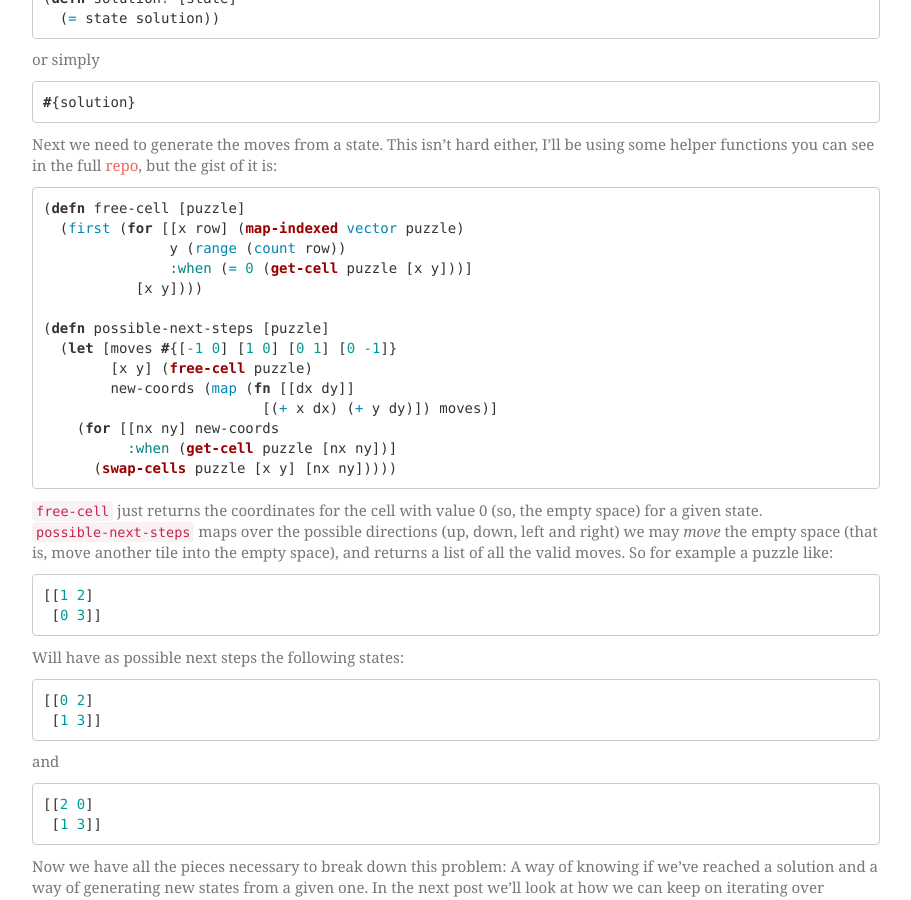
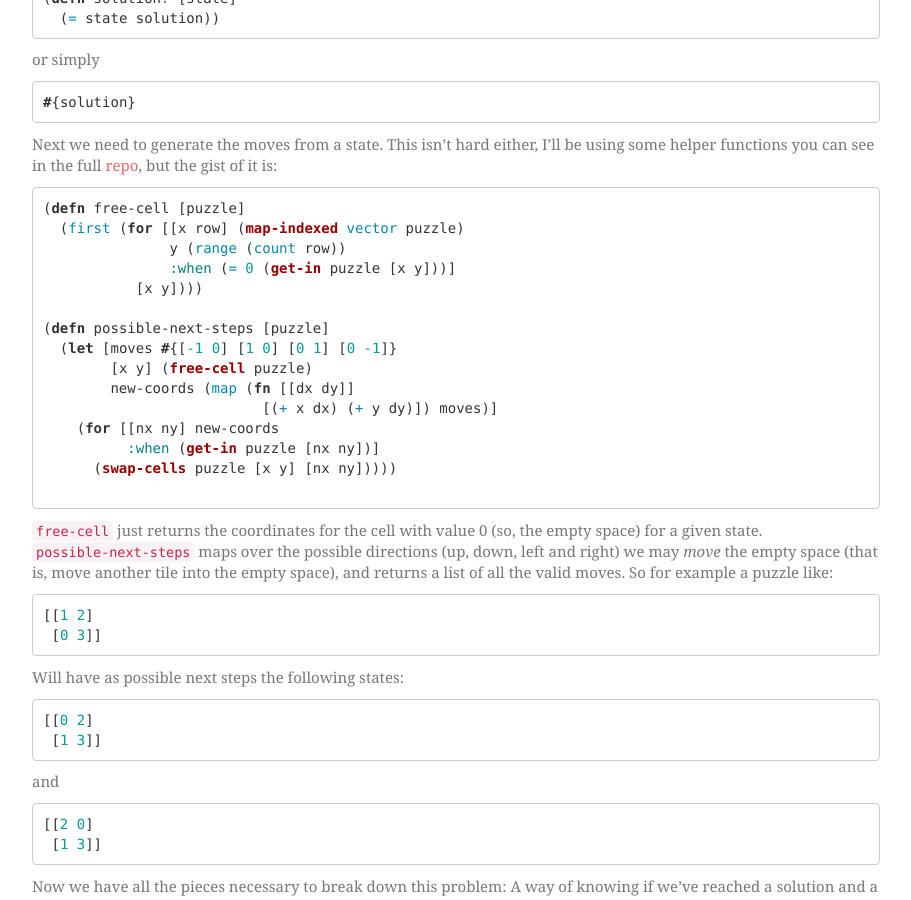
Before and after one commit to dgsuarez/dgsuarez.github.io, a Jekyll site: the page built from _posts/2014-01-22-the-sliding-tiles-puzzle.md, in a window 1280 px wide and 900 px high, scrolled down 934 px. Shown: the whole window, without its empty margins (38-949 px from the left). Built offline with Jekyll 4.4.1, drawn with Linux system fonts in a browser that asks for light colours; some web fonts are replaced; Markdown is read by kramdown in place of the engine named in the settings.

Commit message:
update sliding tiles code

````diff
--- a/_posts/2014-01-22-the-sliding-tiles-puzzle.md
+++ b/_posts/2014-01-22-the-sliding-tiles-puzzle.md
@@ -67,7 +67,7 @@ it is:
 (defn free-cell [puzzle]
   (first (for [[x row] (map-indexed vector puzzle)
                y (range (count row))
-               :when (= 0 (get-cell puzzle [x y]))]
+               :when (= 0 (get-in puzzle [x y]))]
            [x y])))
 
 (defn possible-next-steps [puzzle]
@@ -76,8 +76,9 @@ it is:
         new-coords (map (fn [[dx dy]]
                           [(+ x dx) (+ y dy)]) moves)]
     (for [[nx ny] new-coords
-          :when (get-cell puzzle [nx ny])]
+          :when (get-in puzzle [nx ny])]
       (swap-cells puzzle [x y] [nx ny]))))
+
 ```
 
 `free-cell` just returns the coordinates for the cell with value 0 (so, the
````
